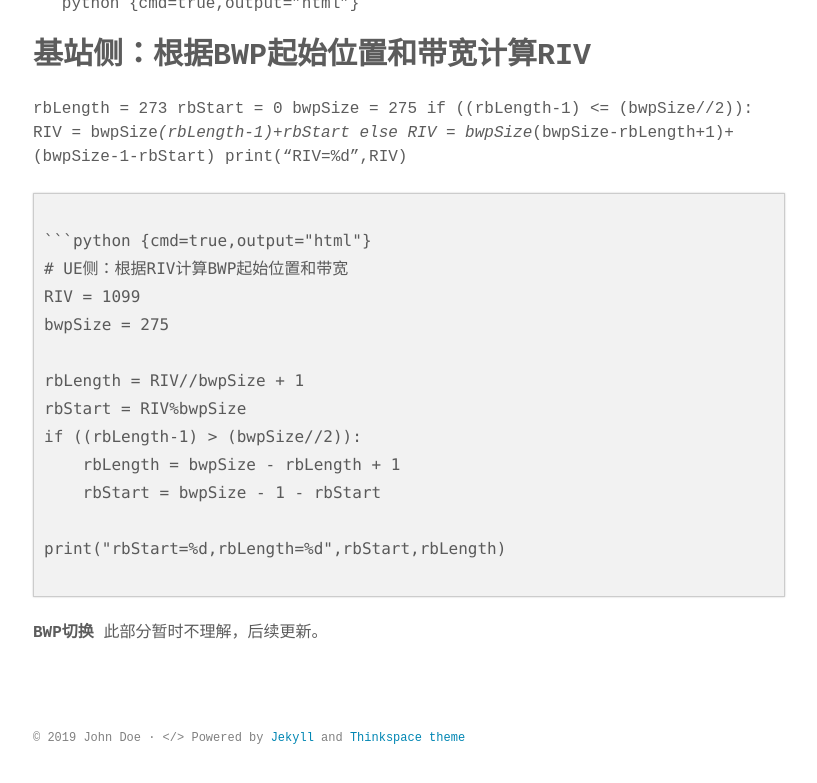
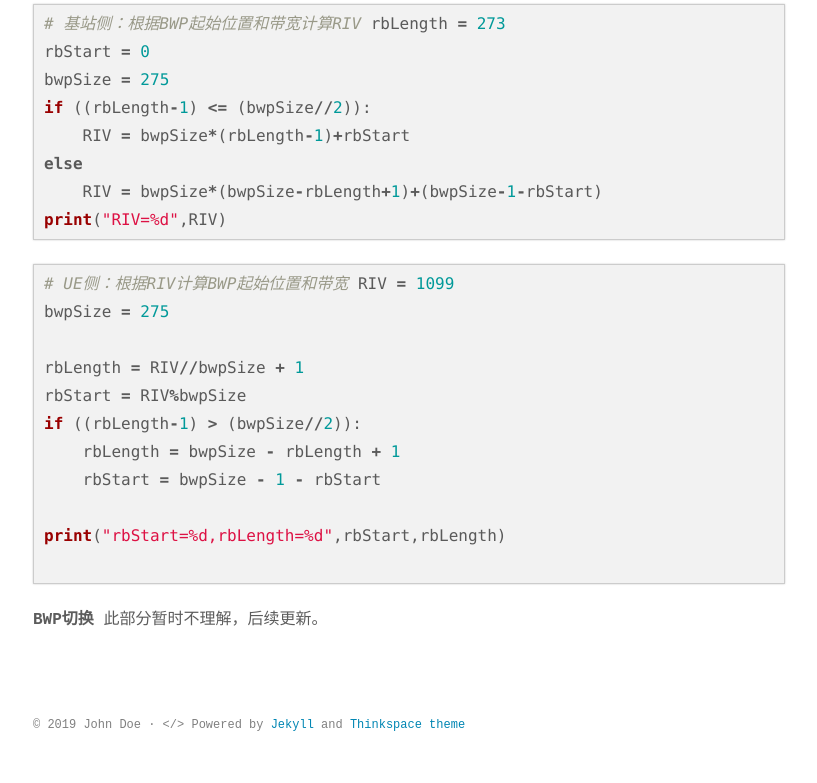
Before and after one commit to ykqin/ykqin.github.io, a Jekyll site: the page built from _posts/2015-12-30-BWP.md, in a window 1280 px wide and 1400 px high, scrolled down 2667 px. Shown: the part 605-1388 px from the top of the window, without its empty margins (231-1048 px from the left). Built offline with Jekyll 4.4.1, drawn with Linux system fonts in a browser that asks for light colours; some web fonts are replaced.

Commit message:
Update 2015-12-30-BWP.md

````diff
--- a/_posts/2015-12-30-BWP.md
+++ b/_posts/2015-12-30-BWP.md
@@ -95,7 +95,7 @@ RIV计算如下图所示：
 
 ![RIV](http://www.sharetechnote.com/html/5G/image/NR_RIV_01.png "RIV")
 
-```python {cmd=true,output="html"}
+```python
 # 基站侧：根据BWP起始位置和带宽计算RIV
 rbLength = 273
 rbStart = 0
@@ -107,7 +107,7 @@ else
 print("RIV=%d",RIV)
 ```
 
-```python {cmd=true,output="html"}
+```python
 # UE侧：根据RIV计算BWP起始位置和带宽
 RIV = 1099
 bwpSize = 275
````
